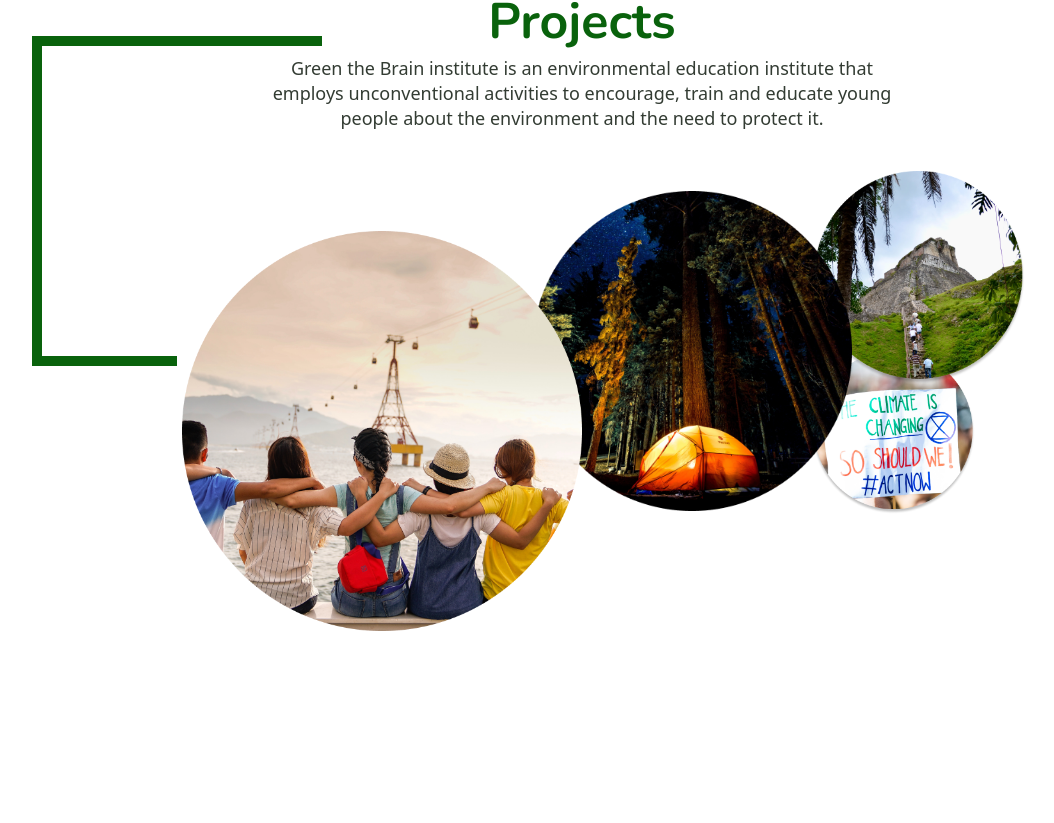
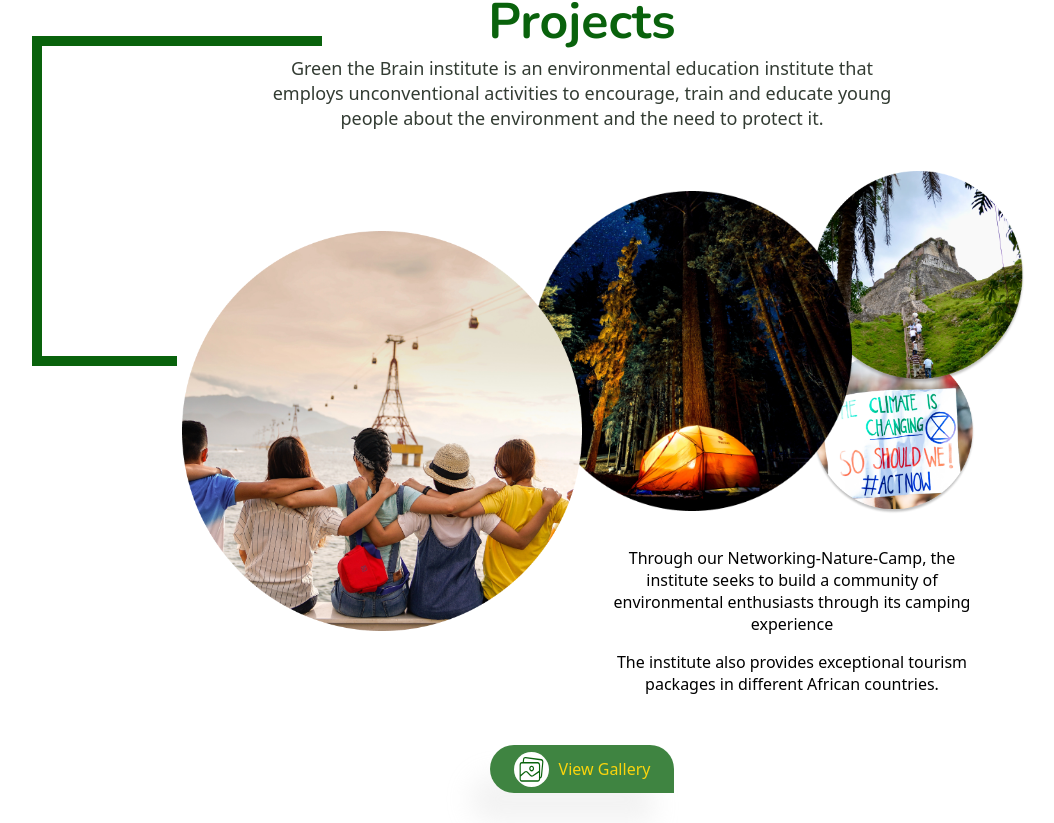
Before and after one commit to BolajiOlayinka/greenthebrain, a React (Create React App) app: page / in a window 1280 px wide. Shown: the part 1920-2743 px from the top of the page, without its empty margins (58-1112 px from the left). Before the commit the page ends 2551 px from the top, so only its background shows below. Built offline with nearby package versions, Linux system fonts and the light colour scheme.

Commit message:
gallery icon added

```diff
--- a/public/index.html
+++ b/public/index.html
@@ -17,9 +17,9 @@
     <link rel="manifest" href="%PUBLIC_URL%/manifest.json" />
     <link rel="preconnect" href="https://fonts.gstatic.com">
     <link rel="preconnect" href="https://fonts.gstatic.com">
-    <link href="https://fonts.googleapis.com/css2?family=Nunito:ital,wght@0,400;0,600;0,700;0,800;1,400&display=swap" rel="stylesheet">
+    <link href="https://fonts.googleapis.com/css2?family=Nunito:ital,wght@0,400;300;0,600;0,700;0,800;1,400&display=swap" rel="stylesheet">
 <link rel="preconnect" href="https://fonts.gstatic.com">
-<link href="https://fonts.googleapis.com/css2?family=Roboto:ital,wght@0,400;0,500;0,700;1,400;1,700&display=swap" rel="stylesheet">
+<link href="https://fonts.googleapis.com/css2?family=Roboto:ital,wght@0,300;0,400;0,500;0,700;1,400;1,700&display=swap" rel="stylesheet">
     <title>Green The Brain Institute</title>
   </head>
   <body>
--- a/src/Components/Home/Home.js
+++ b/src/Components/Home/Home.js
@@ -16,6 +16,7 @@ import ProjectImageOne from '../../assets/project-image1.png';
 import ProjectImageTwo from '../../assets/project-image2.png';
 import ProjectImageThree from '../../assets/project-image3.png';
 import ProjectImageFour from '../../assets/project-image4.png';
+import GalleryIcon from '../../assets/gallery.svg';
 
 
 function Home() {
@@ -95,8 +96,12 @@ function Home() {
         <img src={ProjectImageTwo} className="green the brain project image 2" alt="Green the brain"/>
         <img src={ProjectImageThree} className="green the brain project image 3" alt="Green the brain"/>
         <img src={ProjectImageFour} className="green the brain project image 4" alt="Green the brain"/>
+        <ImageText>
+        <p>Through our Networking-Nature-Camp, the institute seeks to build a community of environmental enthusiasts through its camping experience</p>
+        <p>The institute also provides exceptional tourism packages in different African countries.</p>
+        </ImageText>
       </ImageSection>
-
+      <Button iconImage={GalleryIcon} buttonText="View Gallery" backgroundColor="rgba(9, 98, 12, 0.78)"/>
         </Container>
       </ProjectSection>
     </React.Fragment>
@@ -264,3 +269,17 @@ img{
   }
 }
 `
+const ImageText = styled.div `
+width:380px;
+text-align:center;
+padding-top:400px;
+margin-left:auto;
+margin-bottom:50px;
+p{
+  margin-bottom:0px;
+  font-family: Noto Sans, san-serif;
+  font-size:16px;
+  font-weight:300;
+
+}
+`
```
Also changed, not shown: src/assets/gallery.svg (added).
